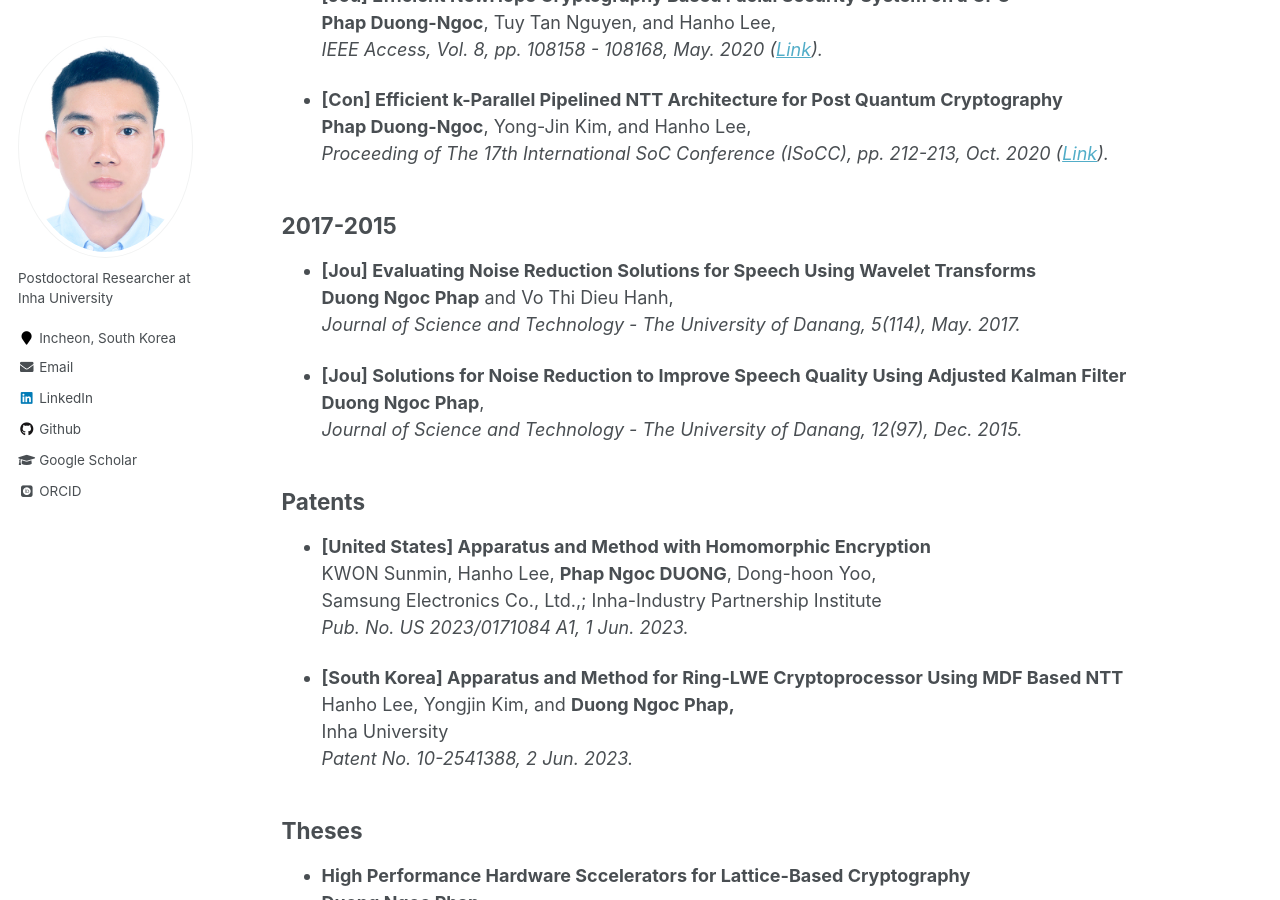
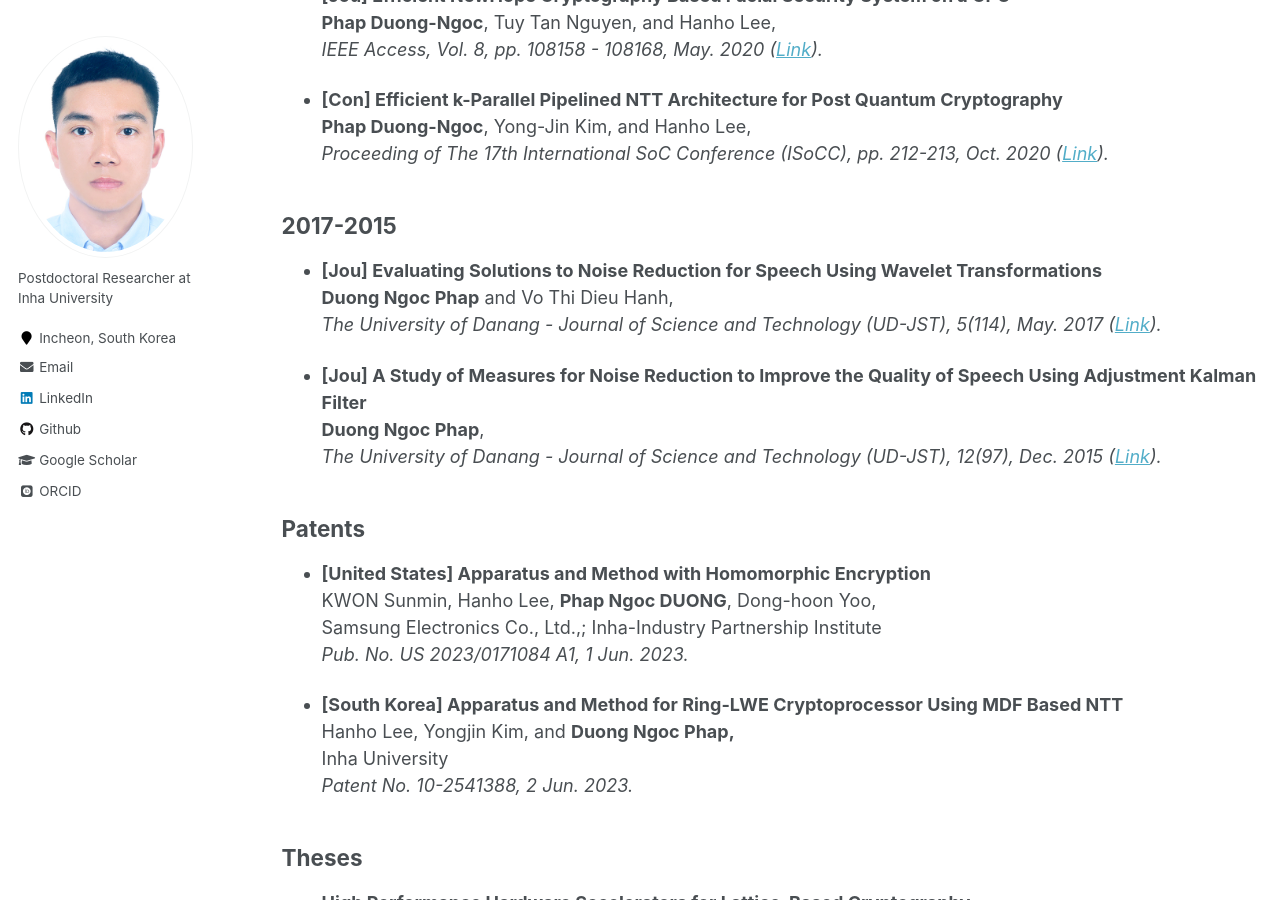
Before and after one commit to phapdn/phapdn.github.io, a Jekyll site: the page built from _pages/publications.md, in a window 1280 px wide and 900 px high, scrolled down 2108 px. Built offline with Jekyll 4.4.1, drawn with Linux system fonts in a browser that asks for light colours; some web fonts are replaced.

Commit message:
Update publications.md

```diff
--- a/_pages/publications.md
+++ b/_pages/publications.md
@@ -83,13 +83,13 @@ Publication names: Phap Duong-Ngoc; Phap Ngoc Duong; Duong Ngoc Phap
 
 ## 2017-2015
 
-* **[Jou] Evaluating Noise Reduction Solutions for Speech Using Wavelet Transforms**
+* **[Jou] Evaluating Solutions to Noise Reduction for Speech Using Wavelet Transformations**
   **Duong Ngoc Phap** and Vo Thi Dieu Hanh,
-  *Journal of Science and Technology - The University of Danang, 5(114), May. 2017.*
+  *The University of Danang - Journal of Science and Technology (UD-JST), 5(114), May. 2017 (<a href="https://jst-ud.vn/jst-ud/article/view/3295">Link</a>).*
 
-* **[Jou] Solutions for Noise Reduction to Improve Speech Quality Using Adjusted Kalman Filter**
+* **[Jou] A Study of Measures for Noise Reduction to Improve the Quality of Speech Using Adjustment Kalman Filter**
   **Duong Ngoc Phap**,
-  *Journal of Science and Technology - The University of Danang, 12(97), Dec. 2015.*
+  *The University of Danang - Journal of Science and Technology (UD-JST), 12(97), Dec. 2015 (<a href="https://jst-ud.vn/jst-ud/article/view/3072">Link</a>).*
 
 ## Patents
 
```
